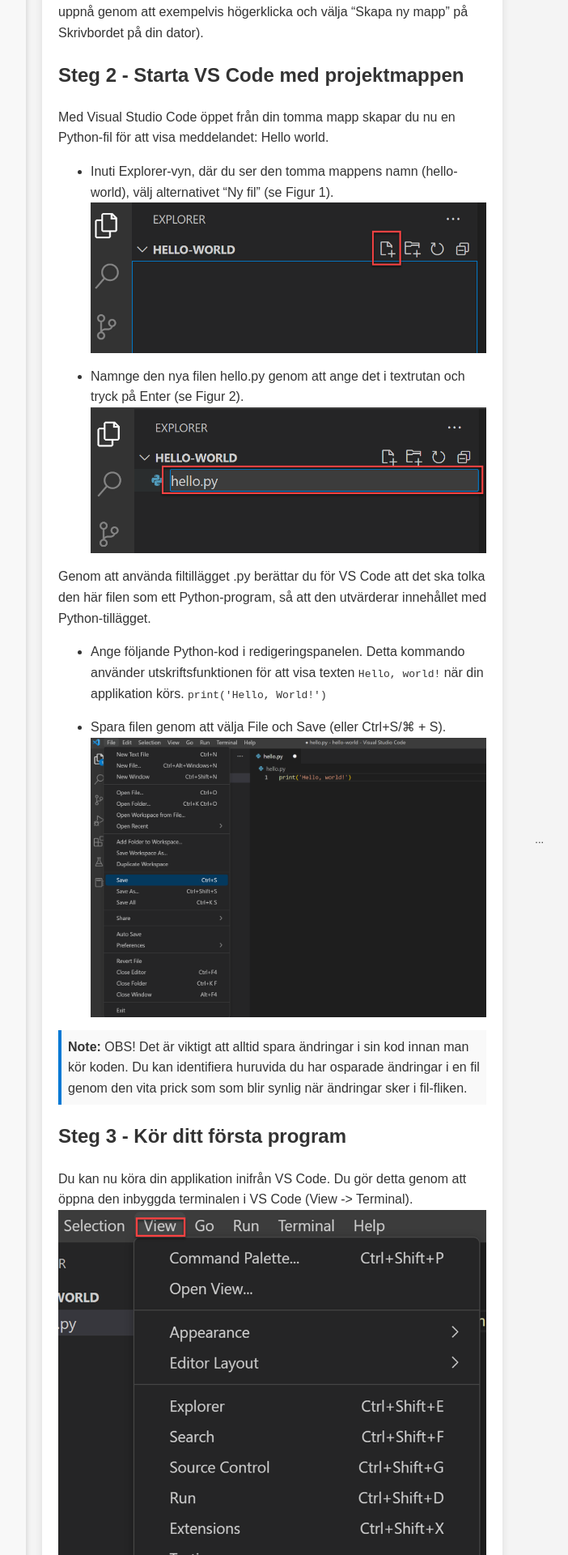
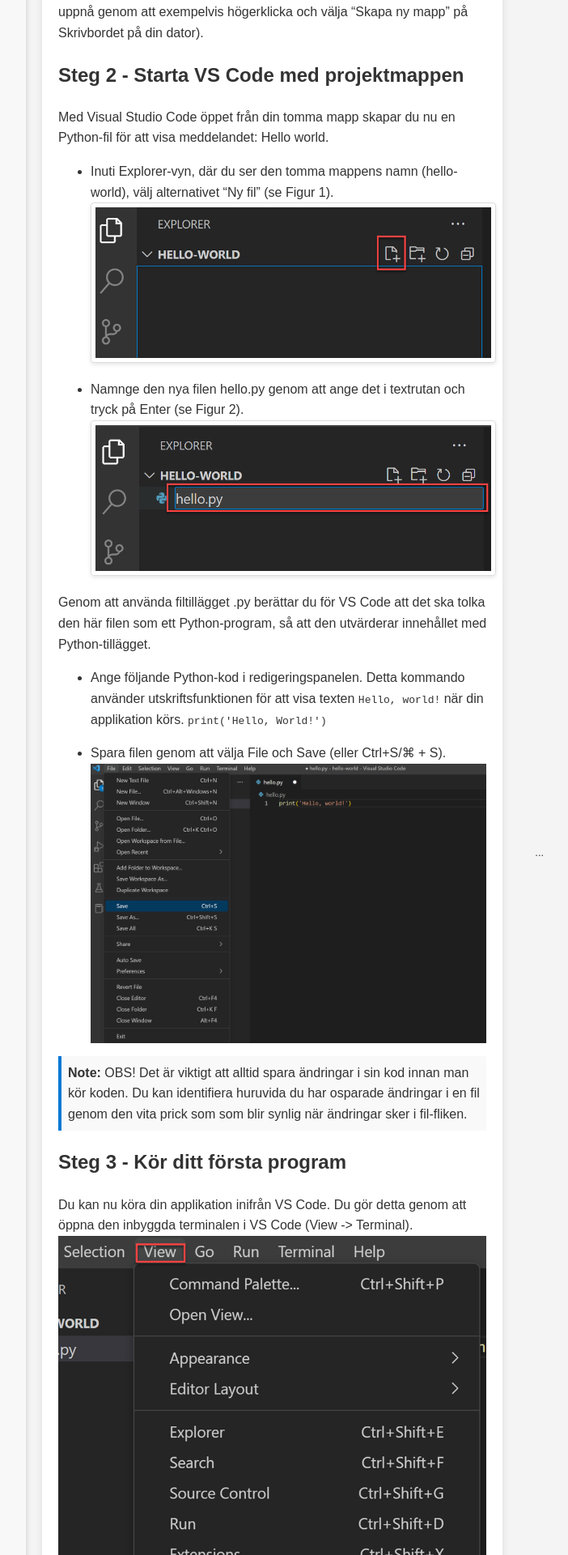
Before and after one commit to noitaloiv/fundamentalPython, a Jekyll site: the page built from week1/first_app.md, in a window 1280 px wide. Shown: the part 773-2693 px from the top of the page at 81% size, without its empty margins (348-1050 px from the left). Built offline with Jekyll 4.4.1, drawn with Linux system fonts in a browser that asks for light colours.

Commit message:
Update first_app.md

```diff
--- a/week1/first_app.md
+++ b/week1/first_app.md
@@ -27,10 +27,10 @@ Alternativt så kan du nyttja alternativet File -> Open Folder från gränssnitt
 Med Visual Studio Code öppet från din tomma mapp skapar du nu en Python-fil för att visa meddelandet: Hello world.
 
 * Inuti Explorer-vyn, där du ser den tomma mappens namn (hello-world), välj alternativet "Ny fil" (se Figur 1).
-![Extensions in VSCode](../assets/images/vsCode_newFile.png)
+![Extensions in VSCode](../assets/images/vsCode_newFile.png){: .styled-image }
 
 * Namnge den nya filen hello.py genom att ange det i textrutan och tryck på Enter (se Figur 2).
-![Extensions in VSCode](../assets/images/vsCodeNewFile.png)
+![Extensions in VSCode](../assets/images/vsCodeNewFile.png){: .styled-image }
 
 Genom att använda filtillägget .py berättar du för VS Code att det ska tolka den här filen som ett Python-program, så att den utvärderar innehållet med Python-tillägget.
 
```
